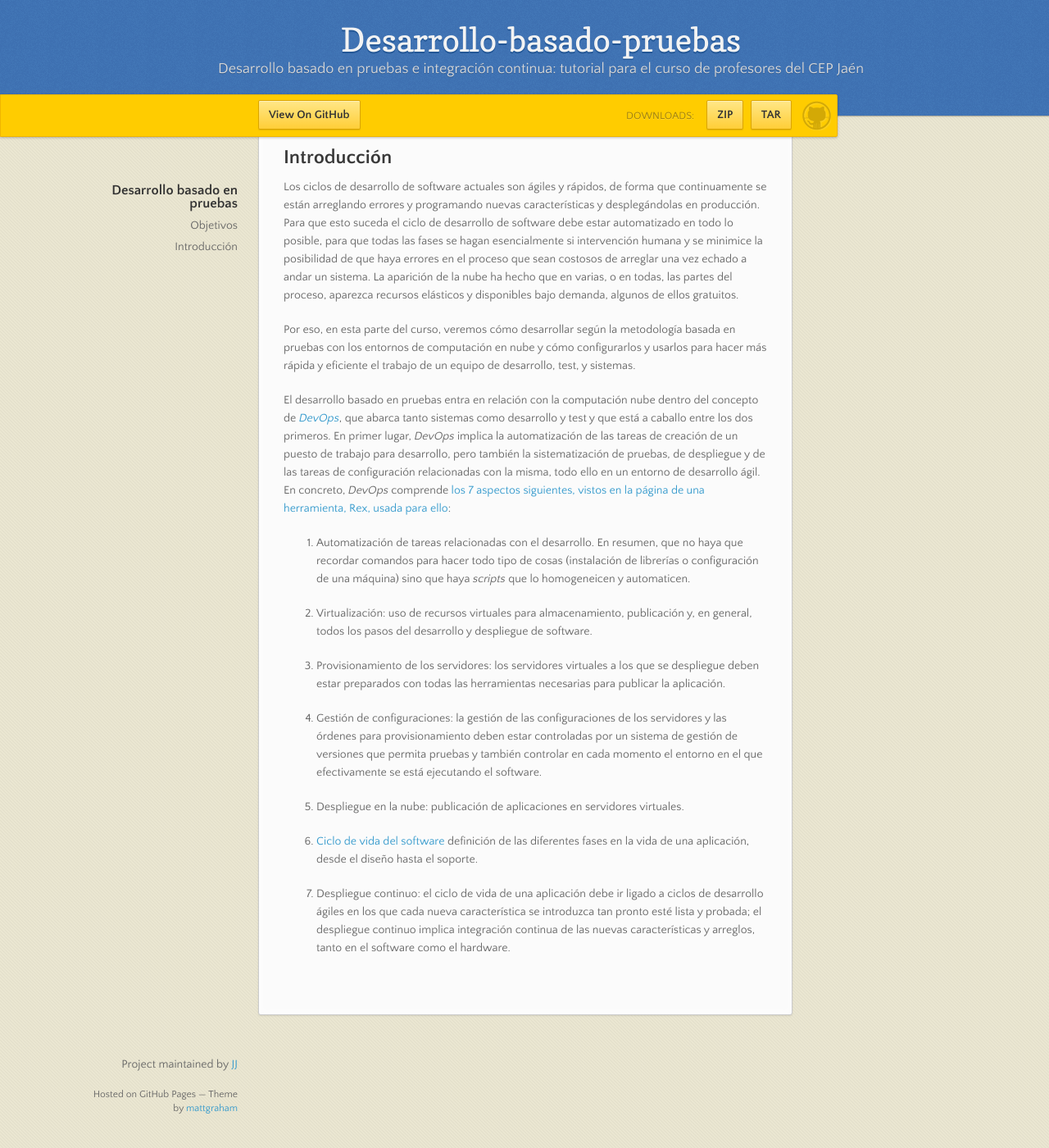
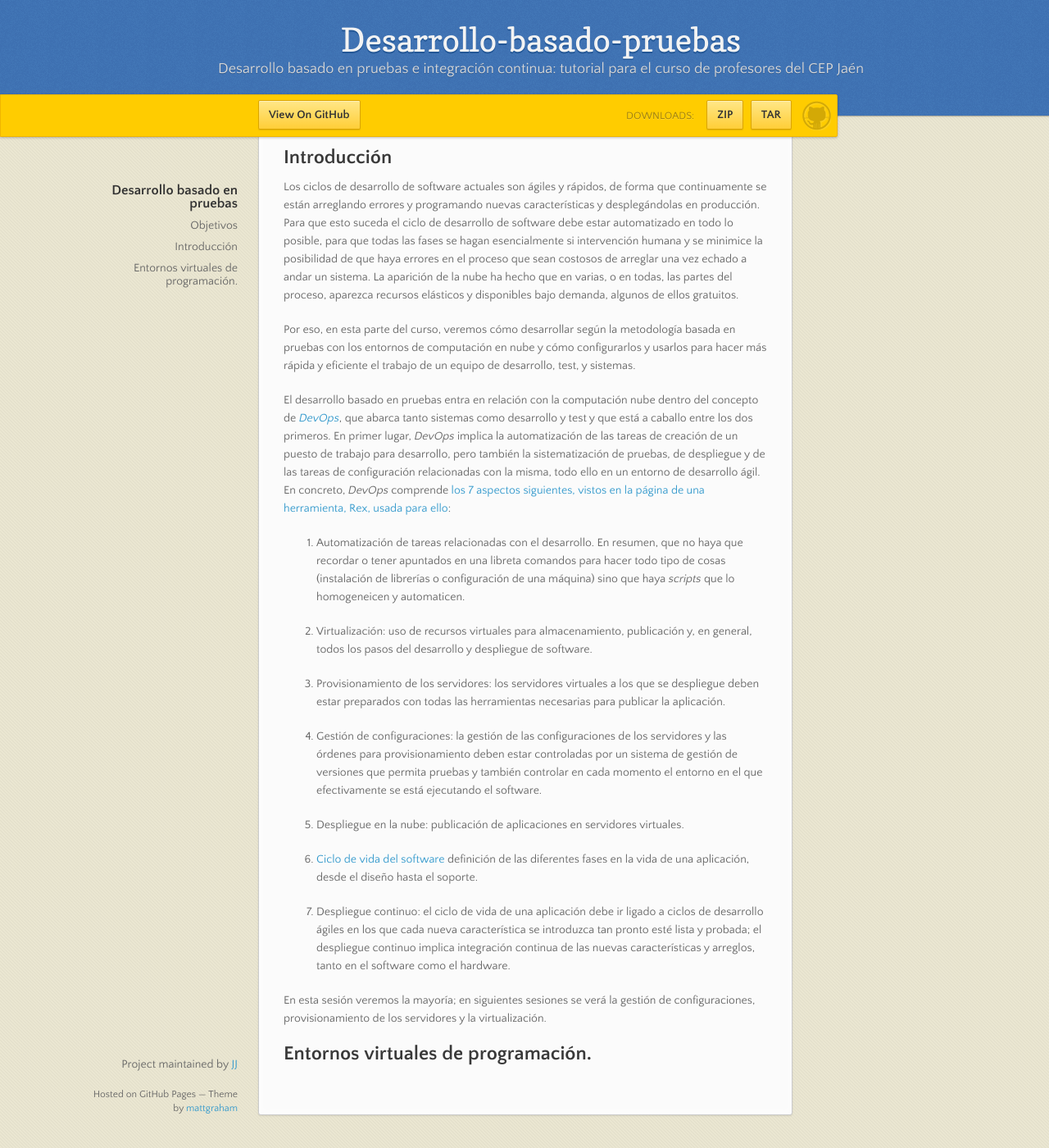
Before and after one commit to JJ/desarrollo-basado-pruebas, a Jekyll site: the page built from index.md, in a window 1280 px wide and 1400 px high, scrolled down 226 px. Shown: the whole window at 82% size. Built offline with Jekyll 4.4.1, drawn with Linux system fonts in a browser that asks for light colours; nearby versions of some CDN libraries.

Commit message:
Sync gh-pages with master

```diff
--- a/index.md
+++ b/index.md
@@ -40,7 +40,7 @@ desarrollo ágil. En concreto, *DevOps* comprende
 [los 7 aspectos siguientes, vistos en la página de una herramienta, Rex, usada para ello](http://www.rexify.org/):
 
 1. Automatización de tareas relacionadas con el desarrollo. En
-   resumen, que no haya que recordar comandos para hacer todo tipo de
+   resumen, que no haya que recordar o tener apuntados en una libreta comandos para hacer todo tipo de
    cosas (instalación de librerías o configuración de una máquina)
    sino que haya *scripts* que lo homogeneicen y automaticen.
 
@@ -61,7 +61,6 @@ desarrollo ágil. En concreto, *DevOps* comprende
 3. Despliegue en la nube: publicación de aplicaciones en servidores
    virtuales.
 
-
 4. [Ciclo de vida del software](http://es.slideshare.net/colmbennett/software-rollout)
    definición de las diferentes fases en la vida de una aplicación,
    desde el diseño hasta el soporte.
@@ -71,3 +70,8 @@ desarrollo ágil. En concreto, *DevOps* comprende
    característica se introduzca tan pronto esté lista y probada; el
    despliegue continuo implica integración continua de las nuevas
    características y arreglos, tanto en el software como el hardware.
+
+
+En esta sesión veremos la mayoría; en siguientes sesiones se verá la gestión de configuraciones, provisionamiento de los servidores y la virtualización.
+
+## Entornos virtuales de programación.
```
Also changed, not shown: README.md.
